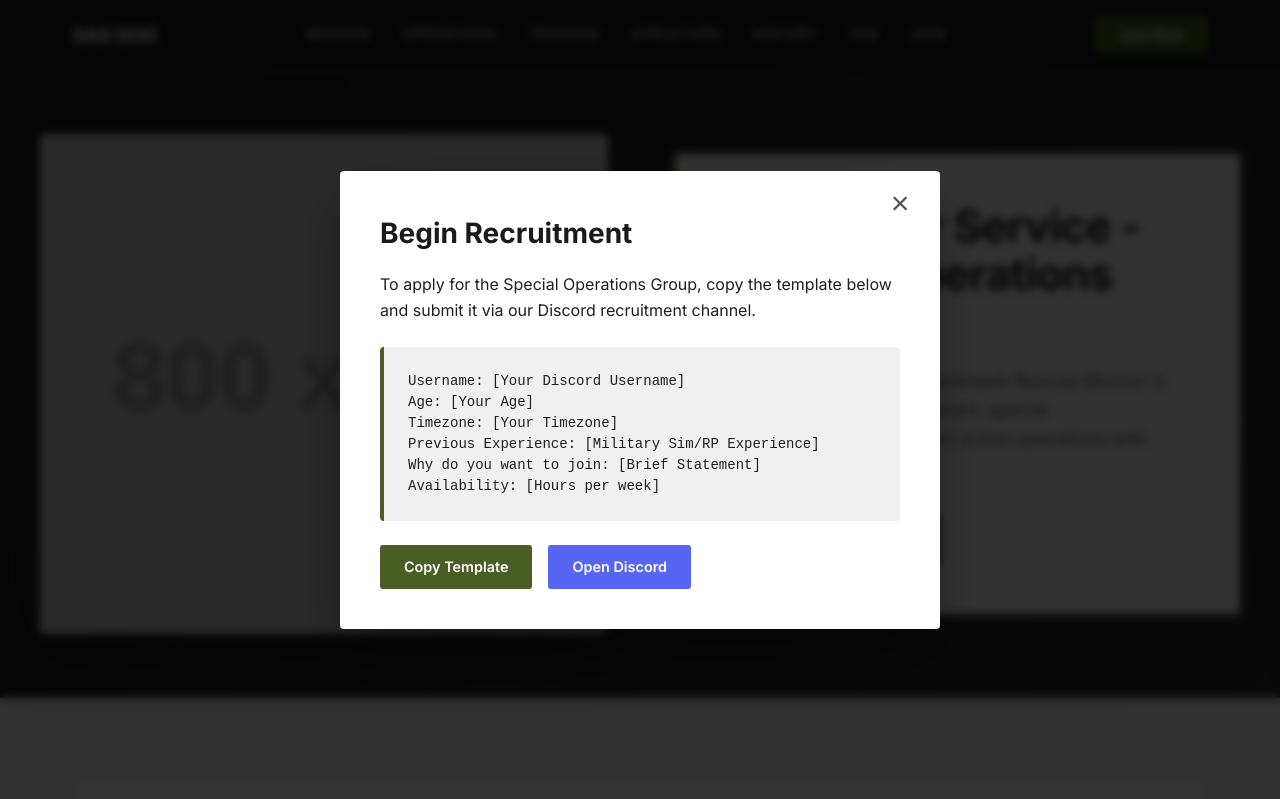
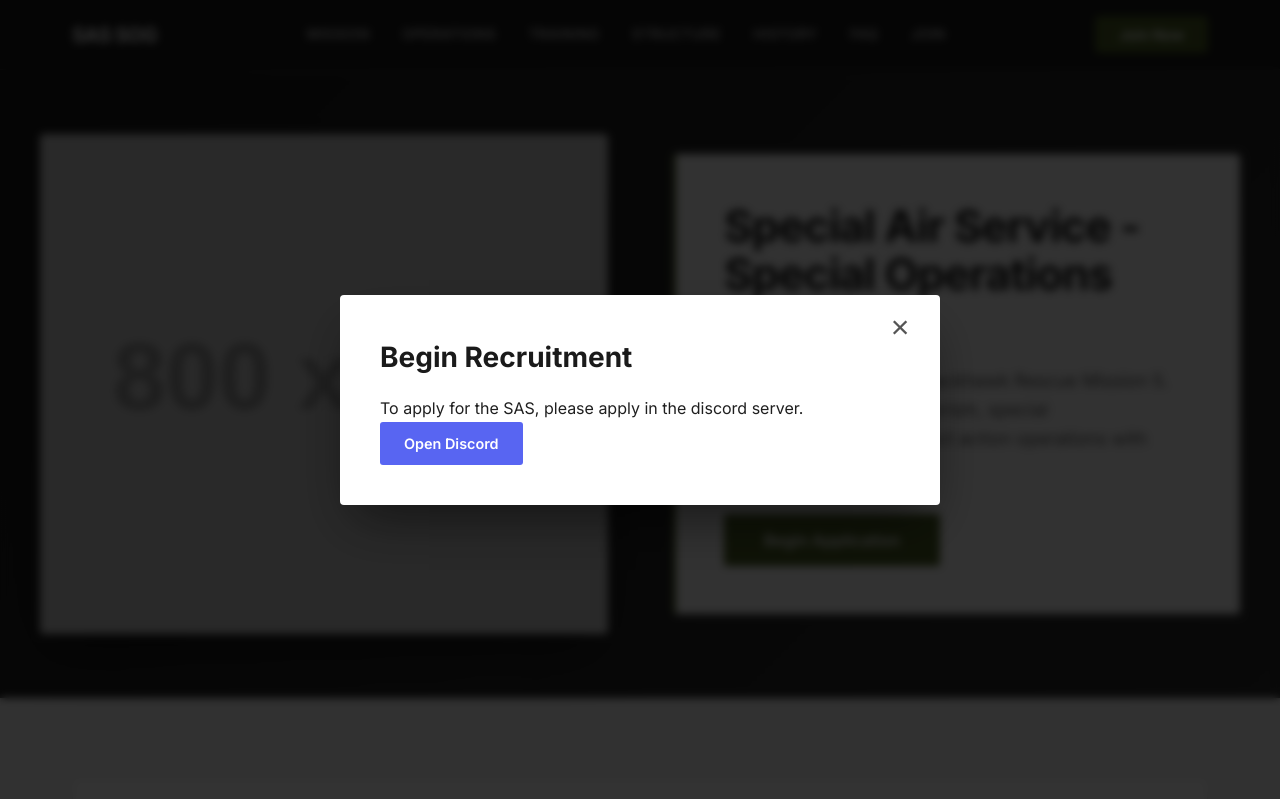
Before and after one commit to AlvindAndMe/Orion-brm5, a plain HTML site: page index.html in a window 1280 px wide. Both pictures are taken after a click on the button "Join Now". Shown: the top 799 px of the page. Drawn offline with Linux system fonts and the light colour scheme; placeholder pictures from the web are drawn by us.

Commit message:
fix the modal overlay

```diff
--- a/index.html
+++ b/index.html
@@ -95,25 +95,15 @@
     <p class="footer-disclaimer">This is a fictional military simulation unit for Blackhawk Rescue Mission 5. Not affiliated with the UK Ministry of Defence.</p>
   </footer>
 
-  <div class="modal-overlay" id="joinModal" role="dialog" aria-modal="true" aria-labelledby="modalTitle">
+  <div class="modal-overlay" id="joinModal" role="dialog" aria-modal="true">
     <div class="modal">
-      <button class="modal-close" data-close-modal aria-label="Close modal">&times;</button>
-      <h2 class="modal-title" id="modalTitle">Begin Recruitment</h2>
-      <p>To apply for the Special Operations Group, copy the template below and submit it via our Discord recruitment channel.</p>
-
-      <div class="template-box" id="appTemplate">Username: [Your Discord Username]
-Age: [Your Age]
-Timezone: [Your Timezone]
-Previous Experience: [Military Sim/RP Experience]
-Why do you want to join: [Brief Statement]
-Availability: [Hours per week]</div>
-
-      <div style="display: flex; gap: 1rem; flex-wrap: wrap;">
-        <button class="btn btn-primary" id="copyBtn">Copy Template</button>
-        <a href="https://discord.gg/Y2cGdJ6dvd" target="_blank" class="btn btn-primary" style="background-color: #5865F2; text-decoration: none;">Open Discord</a>
-      </div>
+      <button class="modal-close" data-close-modal>&times;</button>
+      <h2 class="modal-title">Begin Recruitment</h2>
+      <p>To apply for the SAS, please apply in the discord server.</p>
+      <a href="https://discord.gg/Y2cGdJ6dvd" target="_blank" class="btn btn-primary" style="background-color: #5865F2;">Open Discord</a>
     </div>
   </div>
+
 
   <script src="script.js"></script>
 </body>
```
Also changed, not shown: equipment.html (+1 -8 lines), faq.html (+2 -8 lines), join.html (+3 -9 lines), mission.html (+3 -9 lines), operations.html (+1 -8 lines), readiness.html (+3 -9 lines), structure.html (+2 -8 lines), training.html (+1 -8 lines), values.html (+3 -9 lines).
